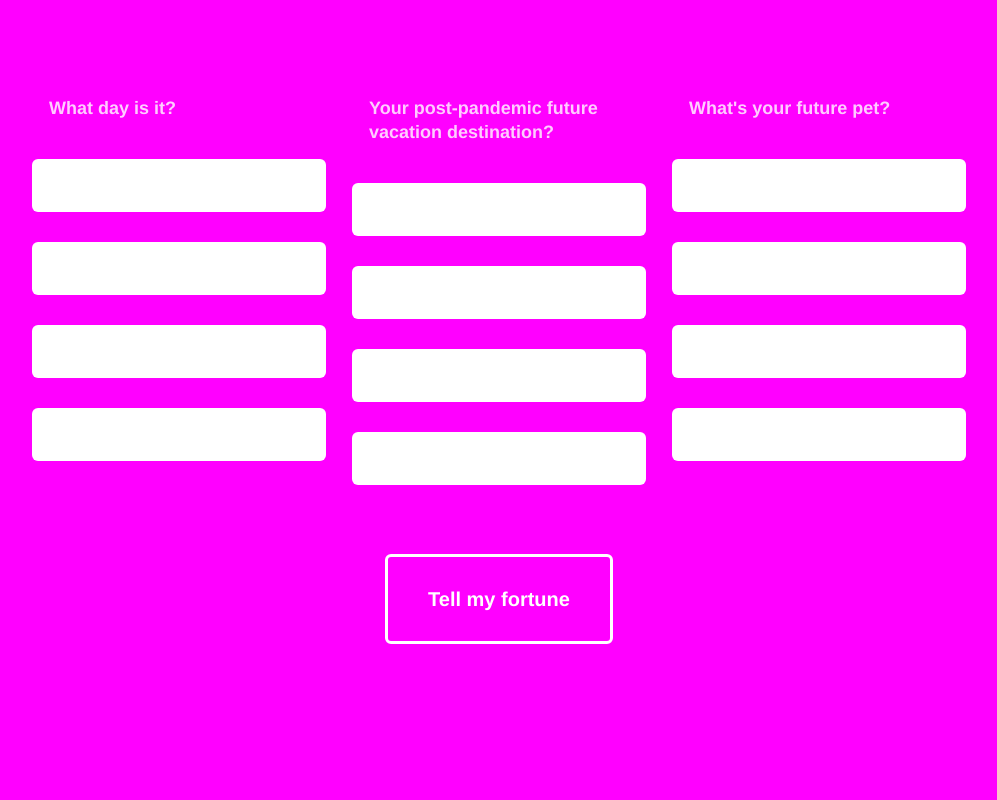
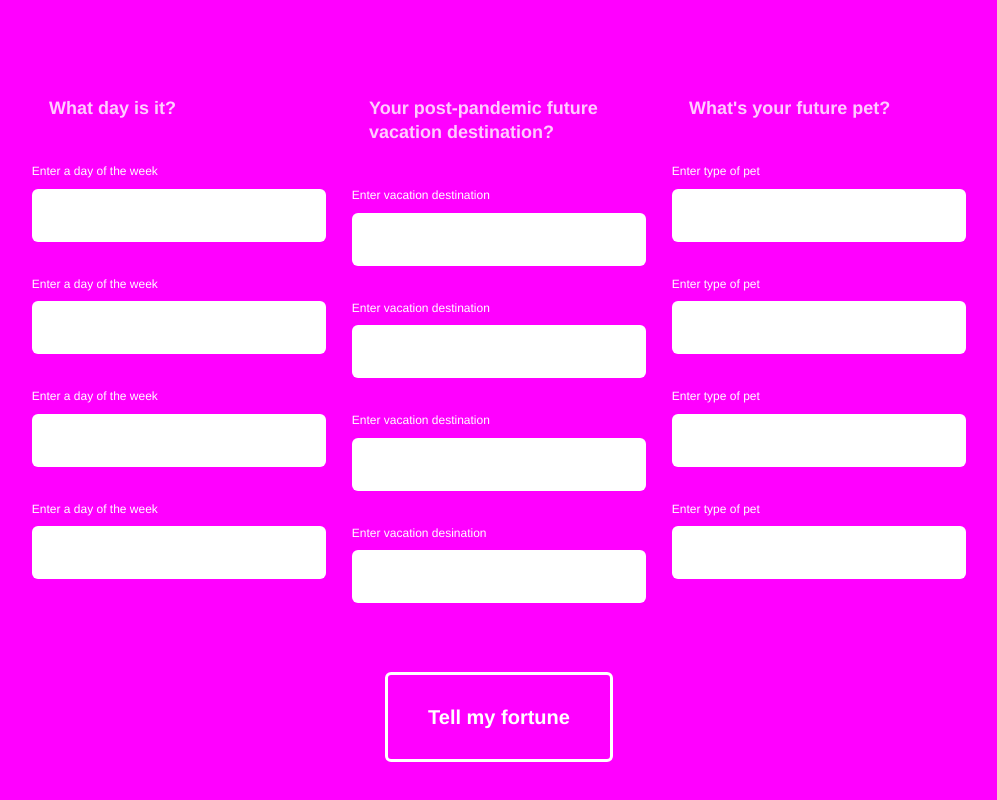
Before and after one commit to JavierGonzo78/MASH-Game, a plain HTML site: page index.html in a window 1280 px wide. Shown: the part 512-1312 px from the top of the page, without its empty margins (141-1138 px from the left). Before the commit the page ends 1256 px from the top, so only its background shows below. Drawn offline with Linux system fonts and the light colour scheme.

Commit message:
Update index.html

```diff
--- a/index.html
+++ b/index.html
@@ -17,29 +17,29 @@
     <p class="description">Fill in the blanks and your future will be foretold.</p>
     <form action="" method="post" id="mash">
       <div id="answers" class="hide">
-        <p>Your leaving home on a <span id="answer_1"></span> with a <span id="answer_3"></span> as you are boarding a plane for <span id="answer_2"></span> who owns a <span id="home"></span>.
+        <p>You're leaving home on a <span id="answer_1"></span> with a <span id="answer_3"></span> as you are boarding a plane for <span id="answer_2"></span> who owns a <span id="home"></span>.
       </div>
       <div class="bucket">
         <div class="choice-bucket">
           <h4 class="highlight">What day is it?</h4>
-          <input name="answer_1[]" type="text">
-          <input name="answer_1[]" type="text">
-          <input name="answer_1[]" type="text">
-          <input name="answer_1[]" type="text">
+          <label for="formAnswer1">Enter a day of the week</label> <input name="answer_1[]" type="text" id="formAnswer1">
+          <label for="formAnswer2">Enter a day of the week</label> <input name="answer_1[]" type="text" id="formAnswer2">
+          <label for="formAnswer3">Enter a day of the week</label> <input name="answer_1[]" type="text"id="formAnswer3">
+          <label for="formAnswer4">Enter a day of the week</label> <input name="answer_1[]" type="text" id="formAnswer4">
         </div>
         <div class="choice-bucket">
           <h4 class="highlight">Your post-pandemic future vacation destination?</h4>
-          <input name="answer_2[]" type="text">
-          <input name="answer_2[]" type="text">
-          <input name="answer_2[]" type="text">
-          <input name="answer_2[]" type="text">
+          <label for="formAnswer2-1">Enter vacation destination</label> <input name="answer_2[]" type="text"id="formAnswer2-1">
+          <label for="formAnswer2-2">Enter vacation destination</label> <input name="answer_2[]" type="text" id="formAnswer2-2">
+          <label for="formAnswer2-3">Enter vacation destination</label> <input name="answer_2[]" type="text"id="formAnswer2-3">
+          <label for="formAnswer2-4">Enter vacation desination</label> <input name="answer_2[]" type="text" id="formAnswer2-4">
         </div>
         <div class="choice-bucket">
           <h4 class="highlight">What's your future pet?</h4>
-          <input name="answer_3[]" type="text">
-          <input name="answer_3[]" type="text">
-          <input name="answer_3[]" type="text">
-          <input name="answer_3[]" type="text">
+          <label for="formAnswer3-1">Enter type of pet</label> <input name="answer_3[]" type="text" id="formAnswer3-1">
+          <label for="formAnswer3-2">Enter type of pet</label> <input name="answer_3[]" type="text" id="formAnswer3-2">
+          <label for="formAnswer3-3">Enter type of pet</label> <input name="answer_3[]" type="text" id="formAnswer3-3">
+          <label for="formAnswer3-4">Enter type of pet</label> <input name="answer_3[]" type="text" id="formAnswer3-4">
         </div>
       </div>
       <button type="submit" class="button-submit">Tell my fortune</button>
```
